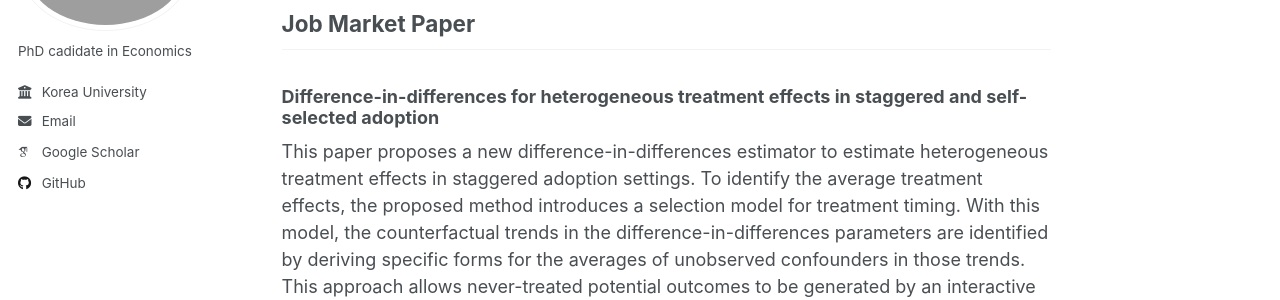
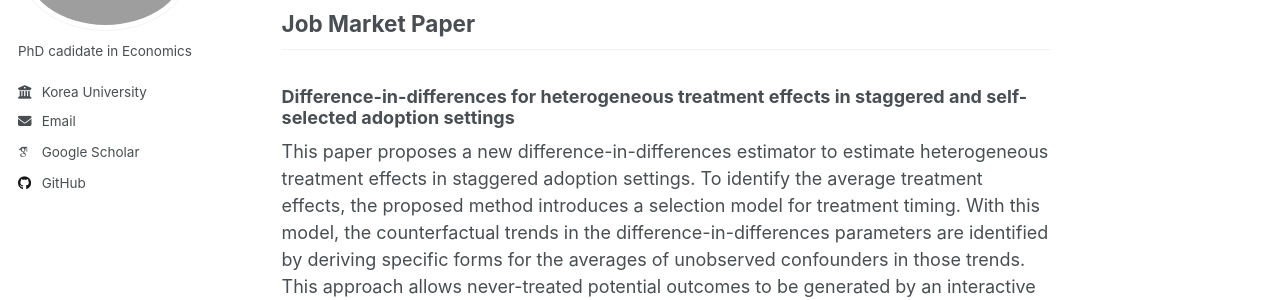
Before and after one commit to econompark/econompark.github.io, a Jekyll site: the page built from _research/research.md, in a window 1280 px wide and 900 px high. Shown: the part 202-502 px from the top of the window. Built offline with Jekyll 4.4.1, drawn with Linux system fonts in a browser that asks for light colours; some web fonts are replaced; a script that is not in the unit is left out.

Commit message:
Update research.md

```diff
--- a/_research/research.md
+++ b/_research/research.md
@@ -6,7 +6,7 @@ header: false
 show_date: false
 ---
 ## Job Market Paper
-### Difference-in-differences for heterogeneous treatment effects in staggered and self-selected adoption
+### Difference-in-differences for heterogeneous treatment effects in staggered and self-selected adoption settings
 
 This paper proposes a new difference-in-differences estimator to estimate heterogeneous treatment effects in staggered adoption settings. To identify the average treatment effects, the proposed method introduces a selection model for treatment timing. With this model, the counterfactual trends in the difference-in-differences parameters are identified by deriving specific forms for the averages of unobserved confounders in those trends. This approach allows never-treated potential outcomes to be generated by an interactive fixed effects model, which permits non-parallel trends of the never-treated outcomes arising from unobserved confounders. Moreover, unlike most methods based on interactive fixed effects models, the proposed method does not require a large number of pre-treatment periods. The empirical relevance of the proposed method is illustrated by estimating the short-term effects of first childbirth timing on women’s labor market outcomes. For practical implementation, a Stata command _didselect_ is provided.
 
```
